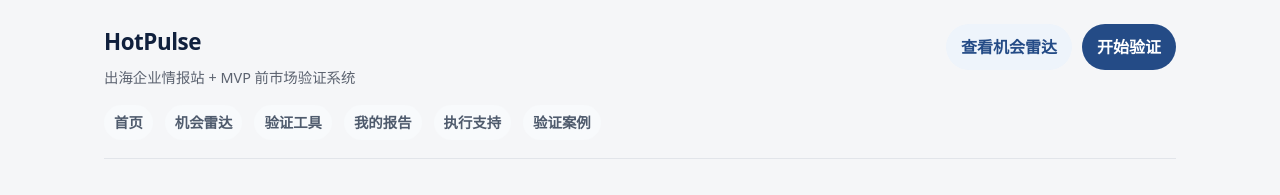
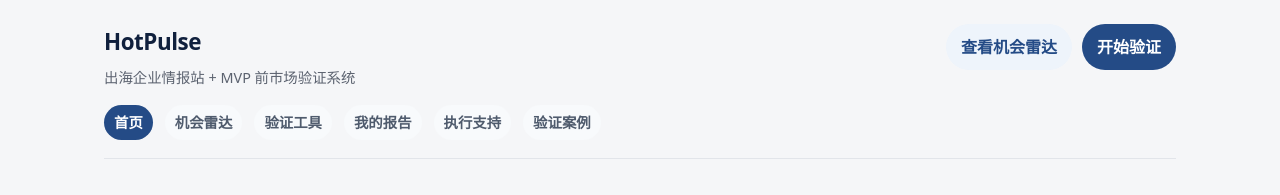
Before and after one commit to easyplay198-create/hotpulse-opportunity-radar, a React (Vite) app in the folder client/: page / in a window 1280 px wide. Shown: the top 195 px of the page. Built offline with nearby package versions, Linux system fonts and the light colour scheme; no server answers.

Commit message:
feat: add active state to top navigation

```diff
--- a/client/src/components/layout/TopNav.module.css
+++ b/client/src/components/layout/TopNav.module.css
@@ -66,6 +66,32 @@
   padding: 6px 10px;
   border-radius: 999px;
   background: #f8fafc;
+  transition: background 140ms ease, color 140ms ease;
+}
+
+/* Active: brand deep-blue filled pill — must be clearly stronger than hover */
+.navLinkActive {
+  background: #244b86;
+  color: #fff;
+  font-weight: 600;
+}
+
+/* Hover: only on non-active items */
+.navLink:not(.navLinkActive):hover {
+  background: #e8eef7;
+  color: #1a3868;
+}
+
+/* Active item keeps its primary state when hovered */
+.navLinkActive:hover {
+  background: #244b86;
+  color: #fff;
+}
+
+/* Keyboard focus ring — works alongside active state */
+.navLink:focus-visible {
+  outline: 2px solid #244b86;
+  outline-offset: 3px;
 }
 
 @media (max-width: 720px) {
--- a/client/src/components/layout/TopNav.tsx
+++ b/client/src/components/layout/TopNav.tsx
@@ -1,3 +1,4 @@
+import { getActiveNavKey, type NavKey } from '../../lib/navActiveUtils';
 import styles from './TopNav.module.css';
 
 function currentSource() {
@@ -5,17 +6,25 @@ function currentSource() {
   return source === 'mock' || source === 'fallback' ? source : 'real';
 }
 
+interface NavItem {
+  label: string;
+  href: string;
+  navKey: NavKey;
+}
+
 export function TopNav() {
   const source = currentSource();
-  const withSource = (path: string) => (path.includes('?') ? `${path}&source=${source}` : `${path}?source=${source}`);
+  const activeKey = getActiveNavKey(window.location.pathname);
+  const withSource = (path: string) =>
+    path.includes('?') ? `${path}&source=${source}` : `${path}?source=${source}`;
 
-  const navItems = [
-    { label: '首页', href: withSource('/') },
-    { label: '机会雷达', href: withSource('/opportunities') },
-    { label: '验证工具', href: withSource('/analyze') },
-    { label: '我的报告', href: withSource('/report') },
-    { label: '执行支持', href: withSource('/resources') },
-    { label: '验证案例', href: withSource('/cases') },
+  const navItems: NavItem[] = [
+    { label: '首页', href: withSource('/'), navKey: 'home' },
+    { label: '机会雷达', href: withSource('/opportunities'), navKey: 'opportunities' },
+    { label: '验证工具', href: withSource('/analyze'), navKey: 'analyze' },
+    { label: '我的报告', href: withSource('/report'), navKey: 'report' },
+    { label: '执行支持', href: withSource('/resources'), navKey: 'resources' },
+    { label: '验证案例', href: withSource('/cases'), navKey: 'cases' },
   ];
 
   return (
@@ -31,9 +40,19 @@ export function TopNav() {
         </div>
       </div>
       <nav className={styles.navLinks} aria-label="主导航">
-        {navItems.map((item) => (
-          <a key={item.label} href={item.href} className={styles.navLink}>{item.label}</a>
-        ))}
+        {navItems.map((item) => {
+          const isActive = activeKey === item.navKey;
+          return (
+            <a
+              key={item.label}
+              href={item.href}
+              className={isActive ? `${styles.navLink} ${styles.navLinkActive}` : styles.navLink}
+              aria-current={isActive ? 'page' : undefined}
+            >
+              {item.label}
+            </a>
+          );
+        })}
       </nav>
     </header>
   );
--- /dev/null
+++ b/client/src/lib/navActiveUtils.ts
@@ -0,0 +1,50 @@
+/**
+ * Centralized navigation active-state matching logic.
+ * Takes window.location.pathname (never includes query string) and returns
+ * which nav item should be highlighted.
+ */
+
+export type NavKey = 'home' | 'opportunities' | 'analyze' | 'report' | 'resources' | 'cases';
+
+interface NavRoute {
+  key: NavKey;
+  /**
+   * Canonical paths for this nav item.
+   * 'home' is exact-matched; all others use prefix matching
+   * so sub-paths like /opportunities/detail still activate the parent.
+   */
+  paths: string[];
+  /** When true, only exact equality is considered (used for '/'). */
+  exact?: boolean;
+}
+
+const NAV_ROUTES: NavRoute[] = [
+  { key: 'home', paths: ['/'], exact: true },
+  { key: 'opportunities', paths: ['/opportunities', '/signals'] },
+  { key: 'analyze', paths: ['/analyze', '/advisor-result'] },
+  { key: 'report', paths: ['/report'] },
+  { key: 'resources', paths: ['/resources'] },
+  { key: 'cases', paths: ['/cases'] },
+];
+
+/**
+ * Returns the NavKey that should be marked active for the given pathname,
+ * or null when no route matches.
+ *
+ * @param pathname - window.location.pathname (no query string, no hash)
+ */
+export function getActiveNavKey(pathname: string): NavKey | null {
+  // Strip trailing slash except for the root path itself
+  const p = pathname.length > 1 ? pathname.replace(/\/$/, '') : pathname;
+
+  for (const route of NAV_ROUTES) {
+    if (route.exact) {
+      if (route.paths.includes(p)) return route.key;
+    } else {
+      if (route.paths.some((rp) => p === rp || p.startsWith(rp + '/'))) {
+        return route.key;
+      }
+    }
+  }
+  return null;
+}
```
Also changed, not shown: 1 other file (tests, documents, lock files or other folders).
